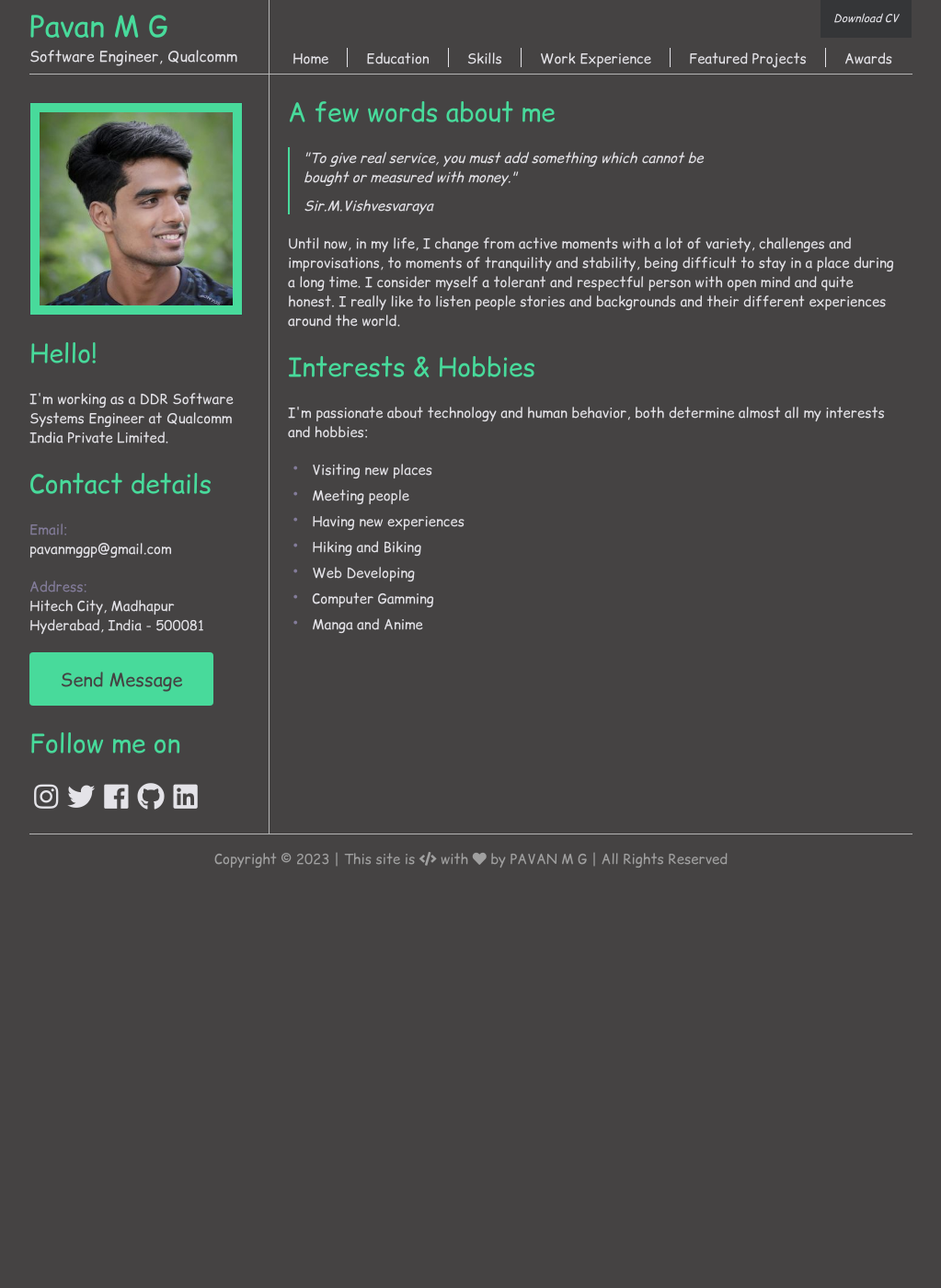
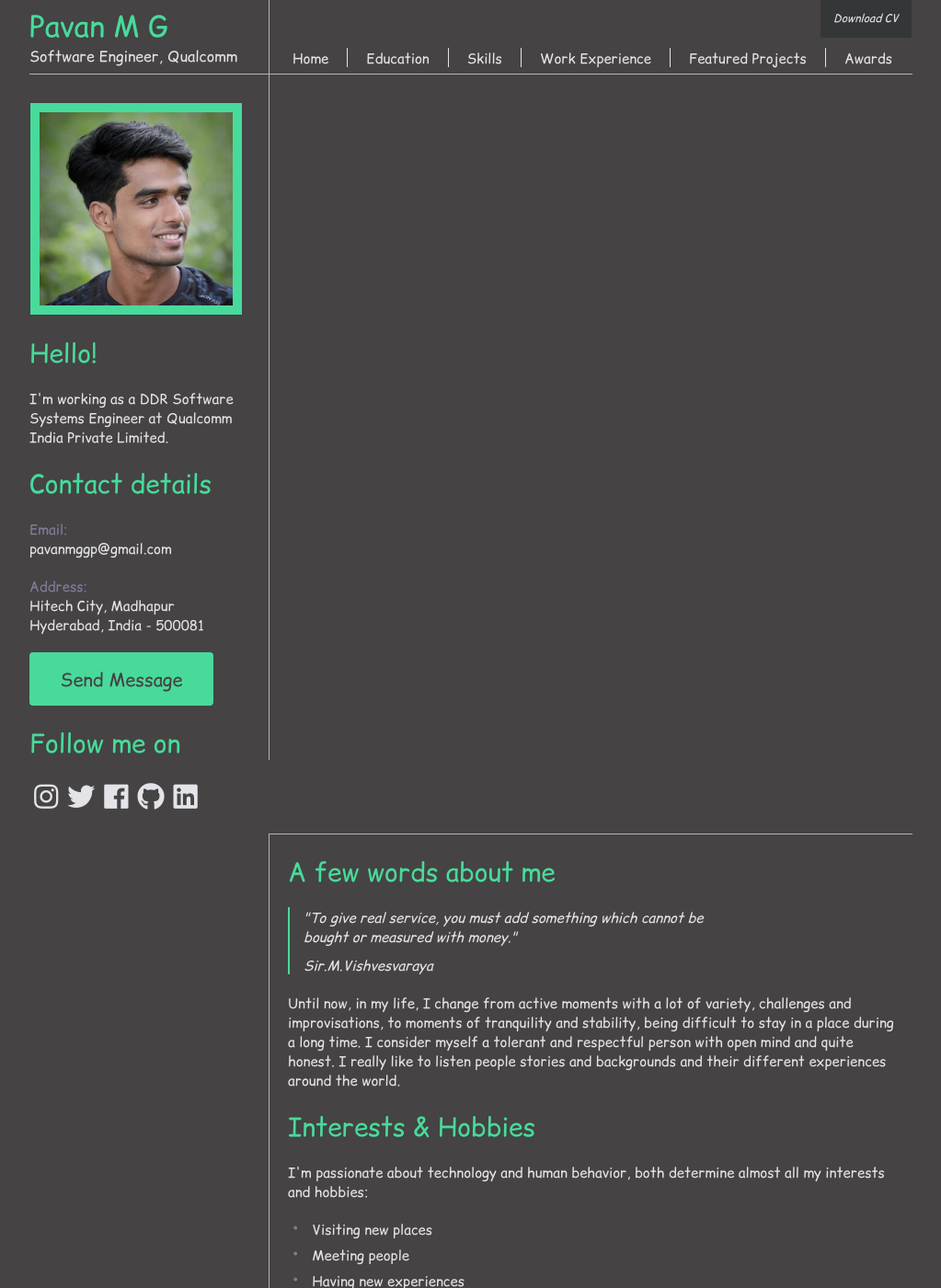
Before and after one commit to pavan-mg/pavan-mg.github.io, a Jekyll site: the page built from index.html, in a window 1280 px wide and 1400 px high. Shown: the whole window at 92% size, without its empty margins (128-1151 px from the left). Built offline with Jekyll 4.4.1, drawn with Linux system fonts in a browser that asks for light colours.

Commit message:
Update to borders

```diff
--- a/_layouts/default.html
+++ b/_layouts/default.html
@@ -175,7 +175,7 @@
     </div>
     <div class="panel" id="Awards">
       <div id="content_container">
-        <div class="last block">
+        <div class="block">
           <h2>Scholastic Achivements and Awards</h2>
           <ul>
             <li>
--- a/css/main.css
+++ b/css/main.css
@@ -47,7 +47,7 @@
 	display: block;
 }
 
-.div.slide {
+.slide {
 	animation: slide 1s ease-in-out;
 }
 
@@ -163,15 +163,15 @@
 	#left_col {
 		margin-top: 80px;
 		width: 260px;
-		float: left;
 		border-top: 1px solid #b5b5b5;
 		border-right: 1px solid #b5b5b5;
 	}
 	#content_container {
 		margin-top: 80px;
+		margin-left: 260px;
 		width: 699px;
-		float: left;
 		border-top: 1px solid #b5b5b5;
+		border-left: 1px solid #b5b5b5;
 	}
 	#footer {
 		width: 960px;
```
